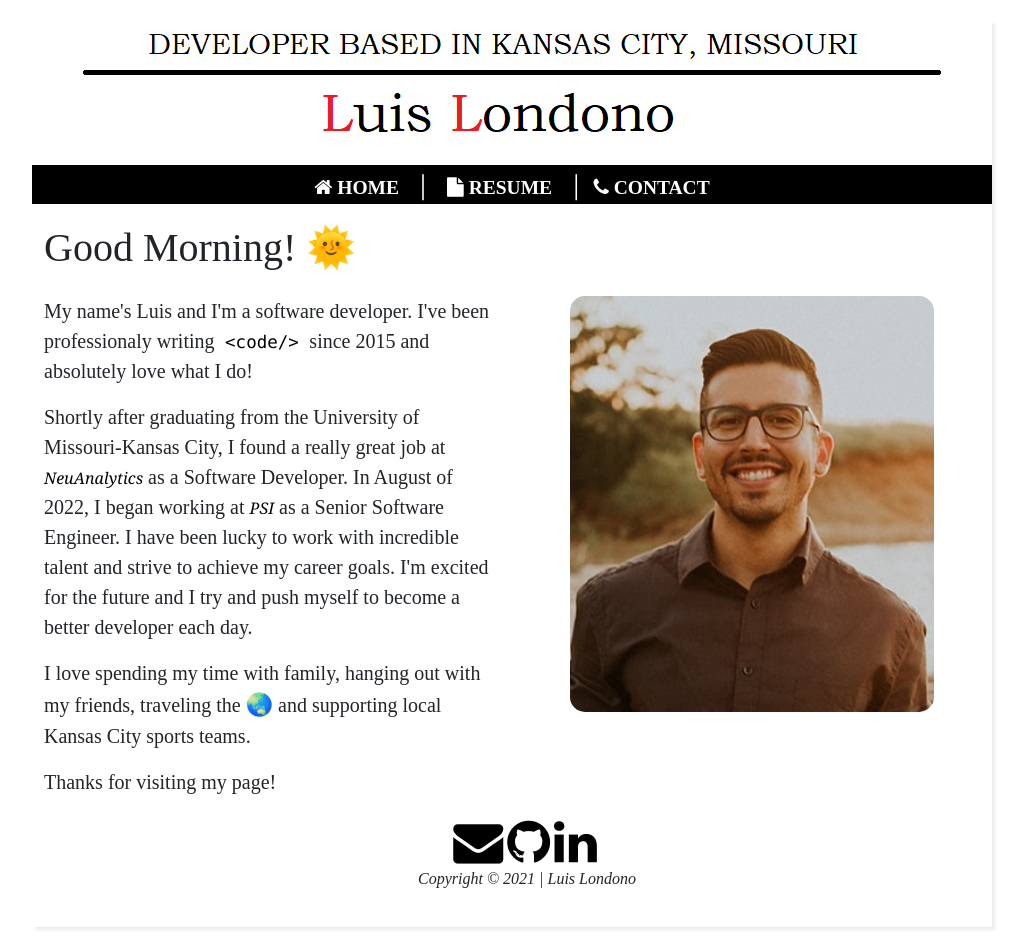
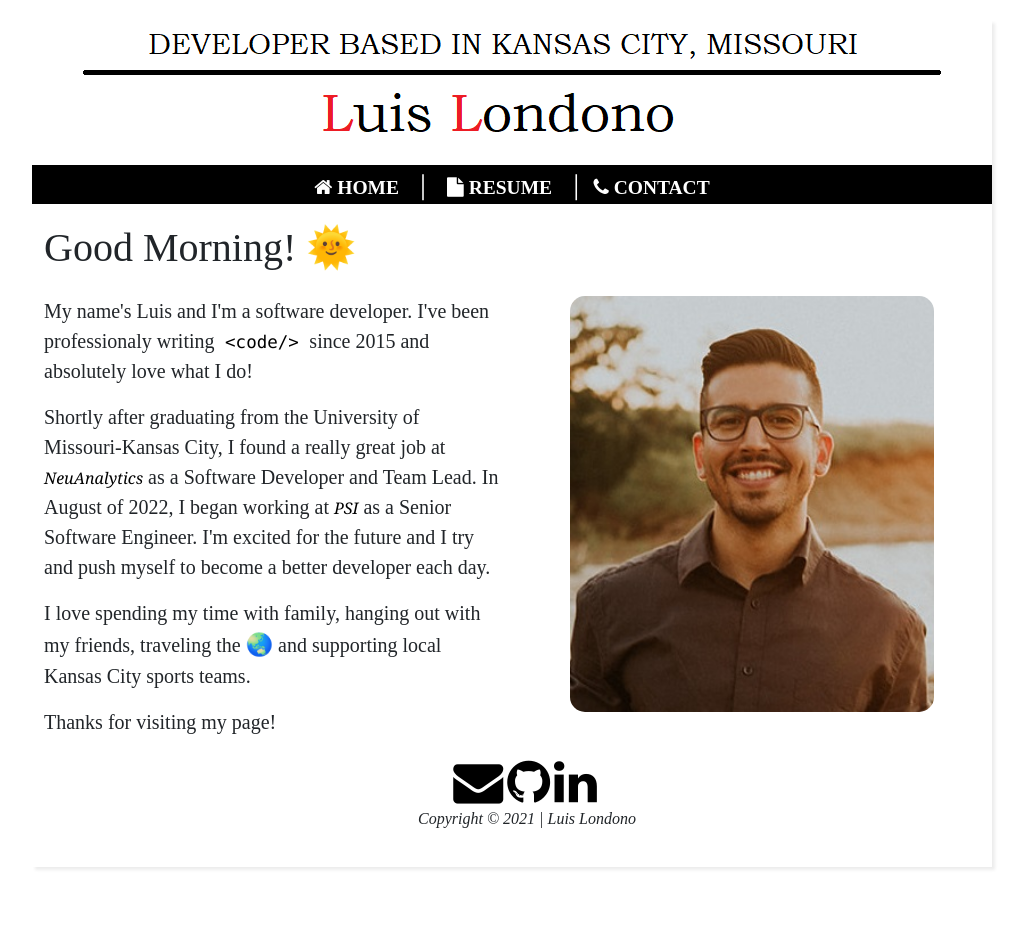
Before and after one commit to luis-londono/personal-site, a React (Create React App) app in the folder personal-site/: page / in a window 1280 px wide. Shown: the whole page, without its empty margins (128-1153 px from the left). After the commit the page ends 887 px from the top, so only its background shows below. Built offline with nearby package versions, Linux system fonts and the light colour scheme.

Commit message:
clean up tags

```diff
--- a/personal-site/src/Footer.jsx
+++ b/personal-site/src/Footer.jsx
@@ -10,30 +10,27 @@ const Footer = () => {
           className="footer"
           href="mailto:lulondono08@gmail.com"
           target="_blank"
-          without
           rel="noreferrer"
         >
-          <i class="fa fa-envelope" style={{ fontSize: "50px" }}></i>
+          <i className="fa fa-envelope" style={{ fontSize: "50px" }}></i>
         </a>
         &nbsp;
         <a
           className="footer"
           href="https://github.com/luis-londono"
           target="_blank"
-          without
           rel="noreferrer"
         >
-          <i class="fa fa-github" style={{ fontSize: "50px" }}></i>
+          <i className="fa fa-github" style={{ fontSize: "50px" }}></i>
         </a>
         &nbsp;
         <a
           className="footer"
           href="https://www.linkedin.com/in/luis-londono-89614445/"
           target="_blank"
-          without
           rel="noreferrer"
         >
-          <i class="fa fa-linkedin" style={{ fontSize: "50px" }}></i>
+          <i className="fa fa-linkedin" style={{ fontSize: "50px" }}></i>
         </a>
         &nbsp;
         <p>Copyright &copy; {year} | Luis Londono</p>
--- a/personal-site/src/Header.jsx
+++ b/personal-site/src/Header.jsx
@@ -10,15 +10,15 @@ const Header = () => {
       <div id="nav">
         <nav>
           <NavLink to="/">
-            <i class="fa fa-home" aria-hidden="true"></i> Home
+            <i className="fa fa-home" aria-hidden="true"></i> Home
           </NavLink>{" "}
           |{" "}
-          <a href={resume} target="_blank" without rel="noreferrer">
-            <i class="fa fa-file" aria-hidden="true"></i> Resume
+          <a href={resume} target="_blank" rel="noreferrer">
+            <i className="fa fa-file" aria-hidden="true"></i> Resume
           </a>{" "}
           |
           <NavLink to="/contact">
-            <i class="fa fa-phone" aria-hidden="true"></i> Contact
+            <i className="fa fa-phone" aria-hidden="true"></i> Contact
           </NavLink>
         </nav>
       </div>
--- a/personal-site/src/Intro.jsx
+++ b/personal-site/src/Intro.jsx
@@ -46,10 +46,9 @@ const Intro = () => {
             >
               {" "}
               NeuAnalytics
-            </a>
-            {" "}
-            as a Software Developer. In August of 2022, I
-            began working at{" "}
+            </a>{" "}
+            as a Software Developer and Team Lead. In August of 2022, I began
+            working at{" "}
             <a
               id="psi"
               className="job-link"
@@ -60,14 +59,12 @@ const Intro = () => {
               {" "}
               PSI
             </a>{" "}
-            as a Senior Software Engineer. I have been lucky to work with
-            incredible talent and strive to achieve my career goals. I'm excited
-            for the future and I try and push myself to become a better
-            developer each day.
+            as a Senior Software Engineer. I'm excited for the future and I try
+            and push myself to become a better developer each day.
             <p />
             I love spending my time with family, hanging out with my friends,
             traveling the
-            <span class="emoji earth" />
+            <span className="emoji earth" />
             and supporting local Kansas City sports teams.
             <p />
             Thanks for visiting my page!
--- a/personal-site/src/Resume.jsx
+++ b/personal-site/src/Resume.jsx
@@ -22,12 +22,12 @@ const Resume = () => {
       <div className="container-btn">
         <div className="center">
           <a
-            class="btn-download"
+            className="btn-download"
             role="button"
             href={resume}
             download="luis_londono"
           >
-            Download <i class="fa fa-download"></i>
+            Download <i className="fa fa-download"></i>
           </a>
         </div>
       </div>
```
Also changed, not shown: personal-site/src/images/luis_new.png (added).
